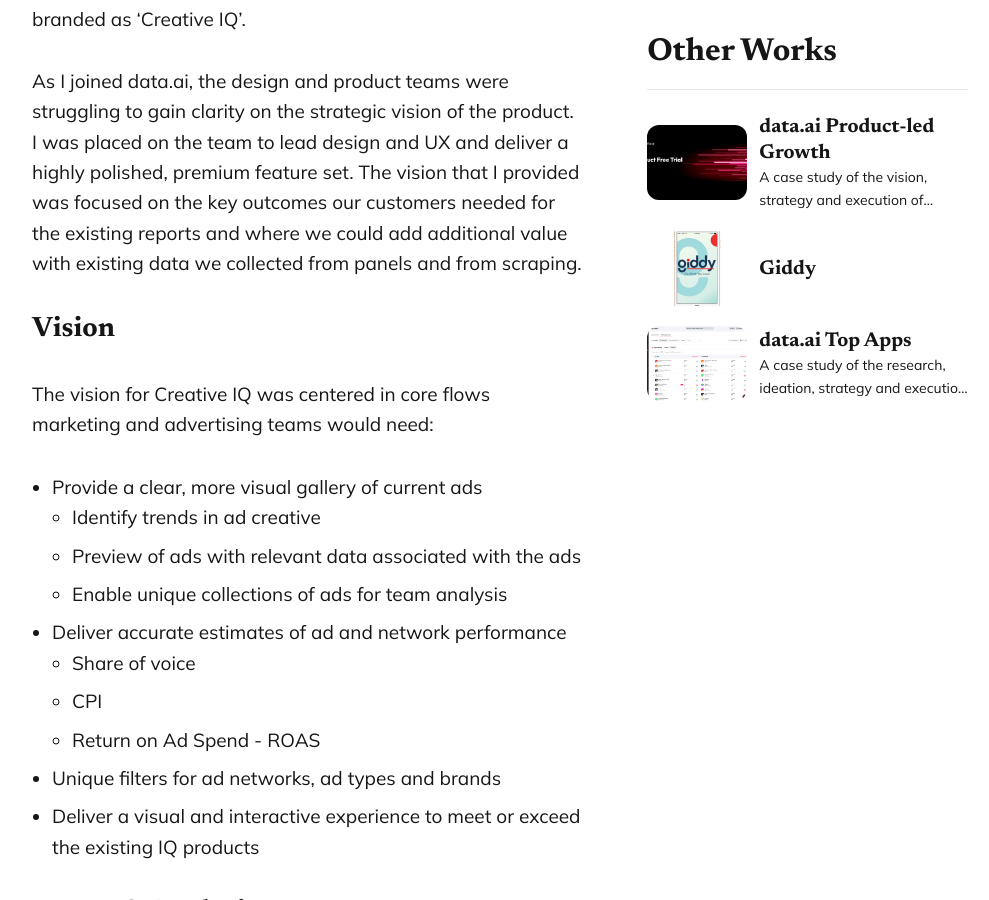
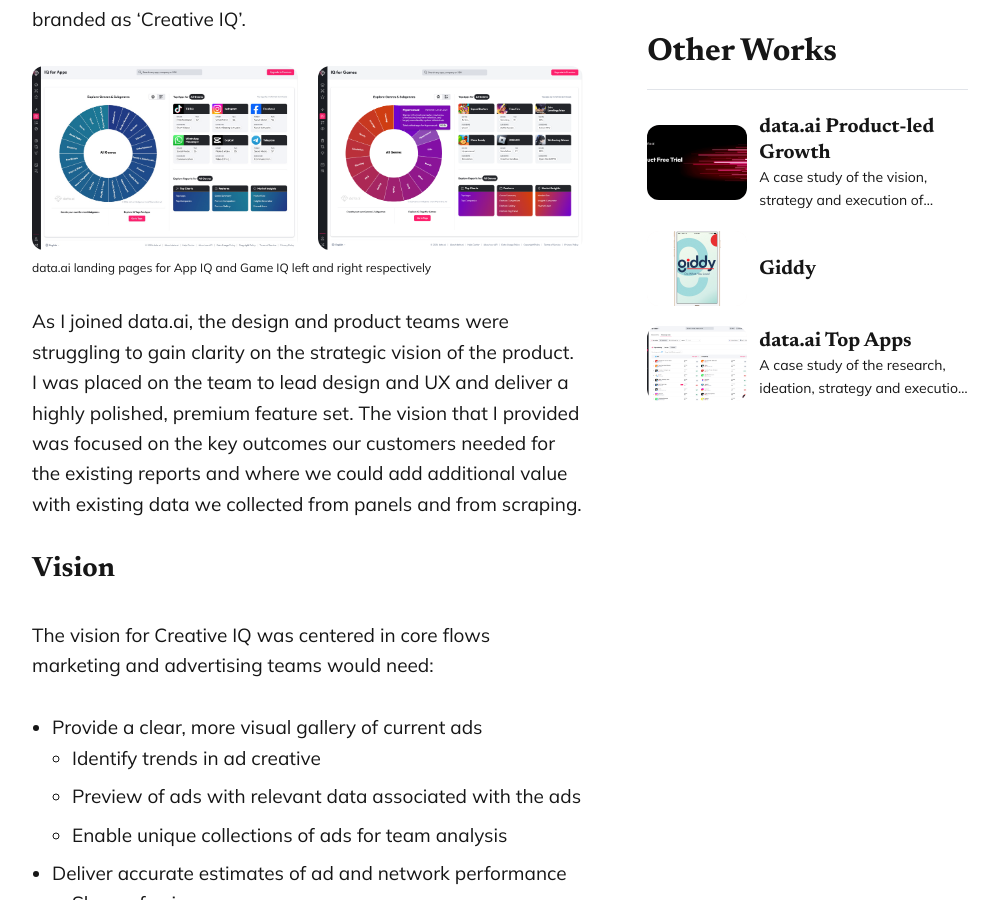
Before and after one commit to mrondina/mrondina, a Jekyll site: the page built from _projects/2024.04.12-creative-iq.md, in a window 1280 px wide and 900 px high, scrolled down 1464 px. Shown: the whole window, without its empty margins (124-1113 px from the left). Built offline with Jekyll 4.4.1, drawn with Linux system fonts in a browser that asks for light colours; some of the changed text lies outside the part shown.

Commit message:
Updated Case studies
Updated copy and images for:
* Top Apps case study
* Creative IQ case study

```diff
--- a/_projects/2024.04.12-creative-iq.md
+++ b/_projects/2024.04.12-creative-iq.md
@@ -13,6 +13,14 @@
 Data.ai Intelligence is an enterprise SaaS platform that provides estimates of metrics for the mobile market. In early 2022, the company was growing their features and enabling analysis using AI enabled metric estimates through proprietary algorithms. In the previous year, a set of new products provided a unique app and game classification called App IQ and Game IQ. These new products were delivering $2MM in ARR through upsell and pushed the company’s competitive advantage.
 
 Another area that had potential to drive revenue was the advertising data. There was a single report that enabled mobile teams to review scraped creative and AI estimated data for performance. The C-suite leadership wanted me to spearhead an overhaul of the creative report to deliver the same revenue potential as the other “IQ” products. This was branded as ‘Creative IQ’.
+
+<div class="gallery-box">
+  <div class="gallery">
+    <img src="/images/app-iq-landing.jpg" loading="lazy">
+    <img src="/images/game-iq-landing.jpeg" loading="lazy">
+  </div>
+  <em>data.ai landing pages for App IQ and Game IQ left and right respectively</em>
+</div>
 
 As I joined data.ai, the design and product teams were struggling to gain clarity on the strategic vision of the product. I was placed on the team to lead design and UX and deliver a highly polished, premium feature set. The vision that I provided was focused on the key outcomes our customers needed for the existing reports and where we could add additional value with existing data we collected from panels and from scraping.
 
@@ -45,20 +53,20 @@
 
 Many ads are oddly sized and the team accommodates the variety of sizes using a dynamic grid layout for a gallery which came together in the first iterations. The layout enabled a responsive column layout while also having a flexible height for each grid item. Using cards for each of the ads also delineated ads and ad types from each other, making it more intuitive as the user scrolled. Each card would expand in a lightbox style, exposing the rich data modeling provided within.
 
-![](/images/creative-IQ-landing_02.jpg)
+<p><iframe src="https://www.youtube.com/embed/wnNvH_i9KCg" loading="lazy" frameborder="0" allowfullscreen></iframe></p>
 
 #### Creative Classification
 
 One of the most important goals customers identified was filtering and searching ads. Our current report categorized based on ad type, but we wanted a deeper, ML driven analysis that would provide the activity depicted, color, and mood. These additional categorizations mirrored our deeper app and game classifications. The additional ML driven categories unlocked a deeper search functionality for brand and marketing teams. For example, if a customer was launching an exercise app and used a green or blue color palette, they could easily find ads that depicted running or exercising using the selected colors.
 The data science team delivered their AI/ML data, collaborating closely with the squad to communicate expectations. The design team was revising and iterating as some proposals proved too demanding for the level of data available. ROAS was one of the items that remained too incomplete for us to accurately estimate. There wasn’t enough data from the bidding and first-party ad spend. The team did a great job adjusting the mockups and prototypes to match the data modeling.
 
-![](/images/creative-IQ-landing_03.jpg)
+![](/images/creative-IQ-landing_01.jpg)
 
 #### Landing Page
 
 Delivering the landing page for Creative IQ was especially challenging. In the SaaS platform, the IQ products are a paid upsell. The deeper analysis features are locked off, with only the landing page functional to prompt users to contact the sales team for demo or upgrade. With my vision was to have a high degree of polish and interactivity the team’s initial explorations were highly functional, but not impressive. The project was also at risk of falling behind and missing a key launch. I met regularly with my colleagues in engineering and product and worked to adjust priorities of other projects to free up design resources to collaborate on the landing page. I was also meeting weekly with the design team, reviewing design explorations, discussing interactions and potential solutions. I pushed the team to prioritize the visual impact over the possible push back from our front-end engineering team.
 
-![](/images/creative-IQ-landing_04.jpg)
+<p><iframe src="https://www.youtube.com/embed/MIJZtKbVhYM" loading="lazy" frameborder="0" allowfullscreen></iframe></p>
 
 ## Validating Design
 
@@ -68,6 +76,14 @@
 - We needed to simplify our filters
 - Deliver contextually relevant, actionable insights around cost and spend
 
+<div class="gallery-box">
+  <div class="gallery">
+    <img src="/images/creative-IQ-landing_03.jpg" loading="lazy">
+    <img srce="/images/creative-iq-insights-sm.jpg" loading="lazy">
+  </div>
+  <em>Example screen shots of Creative IQ designs </em>
+</div>
+
 ## Outcome
 
 The result of the extra work and effort was a success. Three weeks before fully complete, I started reviewing the progress and vision with the CPO, garnering buy-in and support for the level of effort the product entailed. I scheduled dedicated time with the engineering leaders to build support for the complexity of interactions and the new design patterns this product would require.
@@ -75,6 +91,15 @@
 The final design exceeded expectations. I first reviewed the final design with my CPO, with my designers taking the stage to provide a detailed demo. I then worked closely with my design manager to deliver a presentation to the CEO. He confirmed the success of the design vision and recognized the team with a company-wide announcement and award. He then asked us to prepare a prototype and script to present to the board of directors.
 
 Unfortunately, just as the engineering teams were working on the landing page design, our data collection for advertising suffered a critical outage with the advertising data reduced by 80%. The product was deprioritized until the data collection, modeling and back-end engineering teams could rebuild the ad scraping pipelines and restore the lost data.
+
+<div class="gallery-box">
+  <div class="gallery">
+    <img src="/images/creative-IQ-landing.jpg" loading="lazy">
+    <img src="/images/creative-iq-analysis-color.jpeg" loading="lazy">
+    <img src="/images/creative-iq-analysis-phrase2.jpeg" loading="lazy">
+  </div>
+  <em>Example screen shots of Creative IQ designs </em>
+</div>
 
 <!-- ## Background
 ### Full case study coming soon!
```
Also changed, not shown: _projects/2024.04.10-top-apps-redesign.md (+8 -15 lines), images/app-iq-landing.jpg (added), images/creative-iq-analyis-phrase.jpeg (added), images/creative-iq-analysis-color.jpeg (added), images/creative-iq-analysis-phrase2.jpeg (added), images/creative-iq-insights-sm.jpeg (added), images/creatives-gallery-old.jpeg (added), images/game-iq-landing.jpeg (added), images/top-apps-new-demographics-age.jpeg (added), images/top-apps-new-metrics-top-moving.jpeg (added), images/top-apps-new-moving-ios-play.jpeg (added), images/top-apps-new-moving-ios.jpeg (added), images/top-apps-new-ranking-ios.jpeg (added), images/top-apps-new-ranks-moving.jpeg (added), 4 more files, 1 other file.
